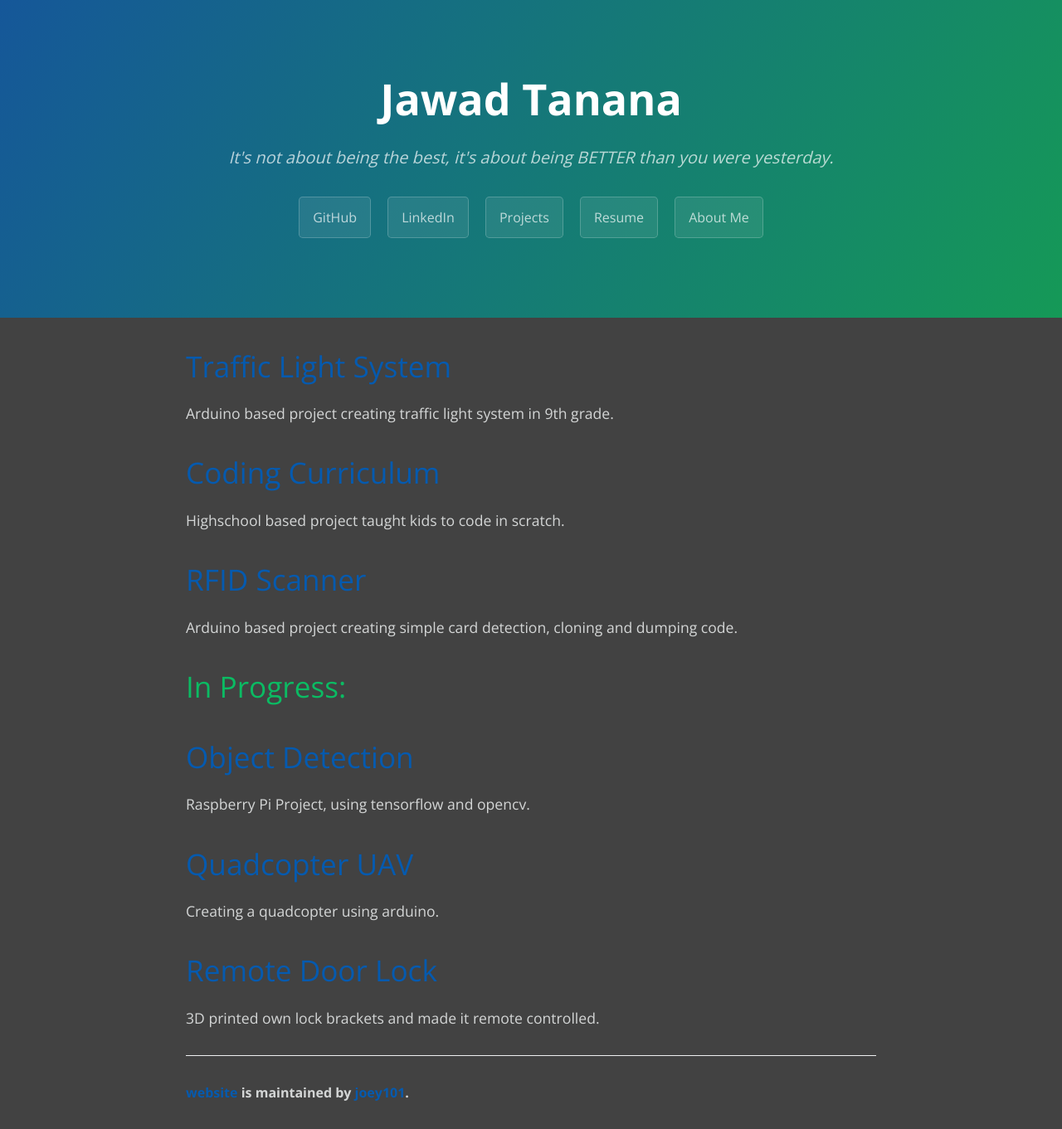
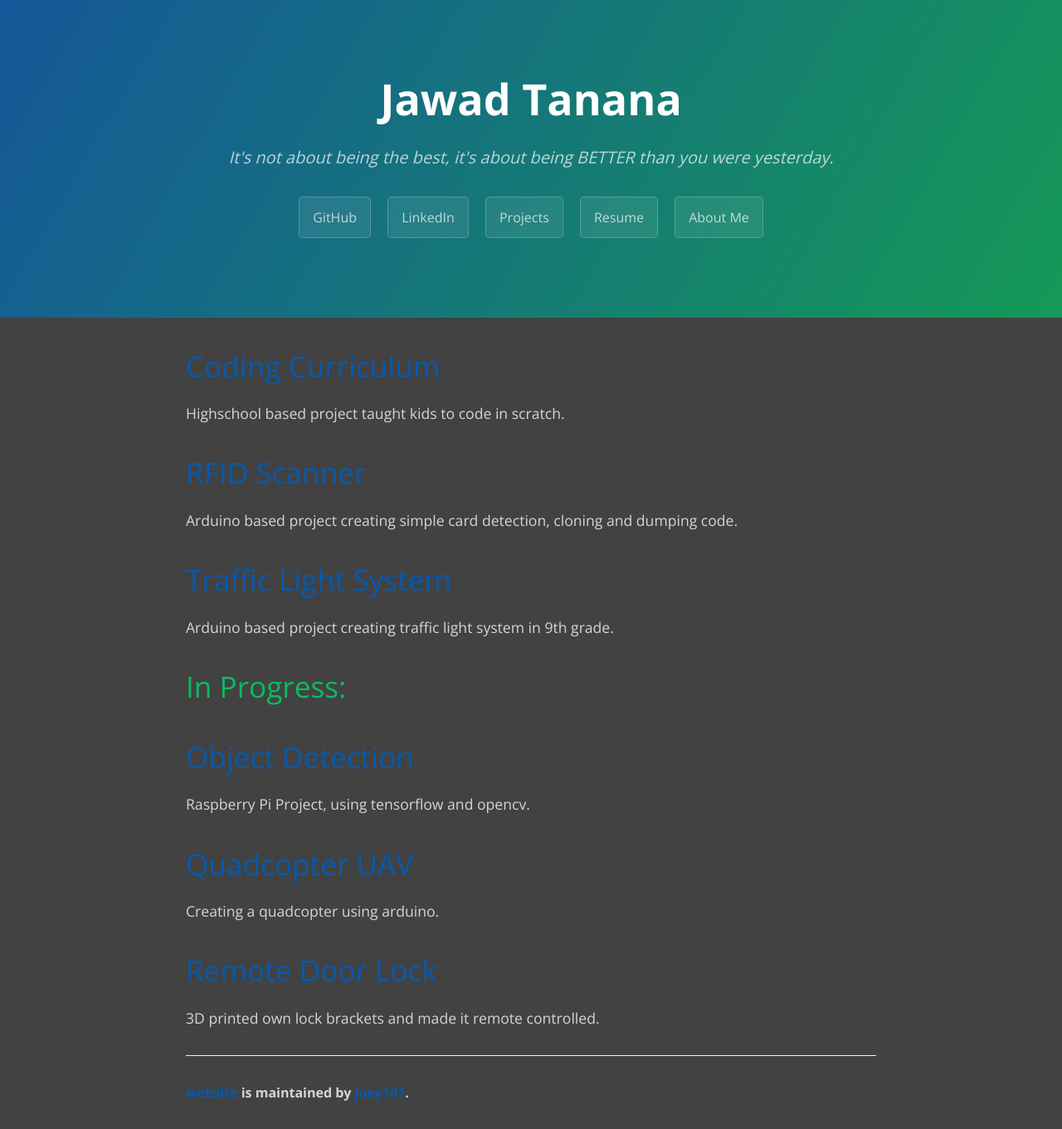
Before and after one commit to joey101/website, a Jekyll site: the page built from index.md, in a window 1280 px wide. Shown: the whole page at 83% size. Built offline with Jekyll 4.4.1, drawn with Linux system fonts in a browser that asks for light colours; part of the change alters nothing that is shown.

```diff
--- a/index.md
+++ b/index.md
@@ -2,10 +2,6 @@
 layout: default
 title: Jawad Tanana
 ---
-
-# [Traffic Light System](/projects/traffic_light_system.html)
-
-Arduino based project creating traffic light system in 9th grade.
 
 # [Coding Curriculum](/projects/coding_curriculum.html)
 
@@ -14,6 +10,10 @@ Highschool based project taught kids to code in scratch.
 # [RFID Scanner](/projects/rfid_scanner.html)
 
 Arduino based project creating simple card detection, cloning and dumping code.
+
+# [Traffic Light System](/projects/traffic_light_system.html)
+
+Arduino based project creating traffic light system in 9th grade.
 
 # In Progress:
 
```
